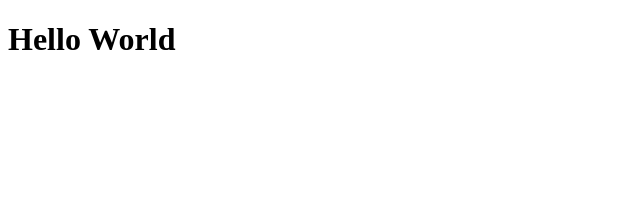
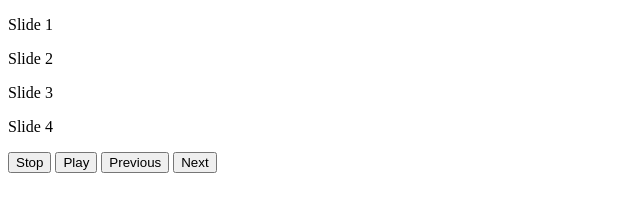
Before and after one commit to kana-matsu/practice, a website built with Vite: page index.html in a window 1280 px wide. Shown: the whole page, without its empty margins (0-640 px from the left). Built offline with nearby package versions, Linux system fonts and the light colour scheme.

Commit message:
カルーセルのHTMLを作成

```diff
--- a/index.html
+++ b/index.html
@@ -3,10 +3,42 @@
 <head>
 <meta charset="UTF-8" />
 <meta name="viewport" content="width=device-width, initial-scale=1.0" />
-    <title>Hello World</title>
+<title>Practice</title>
+<link rel="stylesheet" href="master.css">
+<script type="module" src="/src/main.ts"></script>
 </head>
 <body>
-    <div id="app"></div>
-    <script type="module" src="/src/main.ts"></script>
+<main>
+<div class="carousel js-carousel">
+<div class="carousel__wrapper">
+<div class="carousel__slide js-carousel__slide">
+<p>Slide 1</p>
+</div>
+<div class="carousel__slide js-carousel__slide">
+<p>Slide 2</p>
+</div>
+<div class="carousel__slide js-carousel__slide">
+<p>Slide 3</p>
+</div>
+<div class="carousel__slide js-carousel__slide">
+<p>Slide 4</p>
+</div>
+</div>
+<div class="carousel__controls">
+<button class="carousel__stop js-carousel__stop">Stop</button>
+<button class="carousel__play js-carousel__play">Play</button>
+<button class="carousel__previous js-carousel__previous">Previous</button>
+<button class="carousel__next js-carousel__next">Next</button>
+<ul class="carousel__pagination">
+<template class="js-carousel__template">
+<li class="carousel__page">
+<button class="carousel__dot js-carousel__dot"></button>
+</li>
+</template>
+</ul>
+</div>
+</div>
+<!-- /.carousel -->
+</main>
 </body>
 </html>
```
Lines whose indentation alone changed are shown as unchanged.
